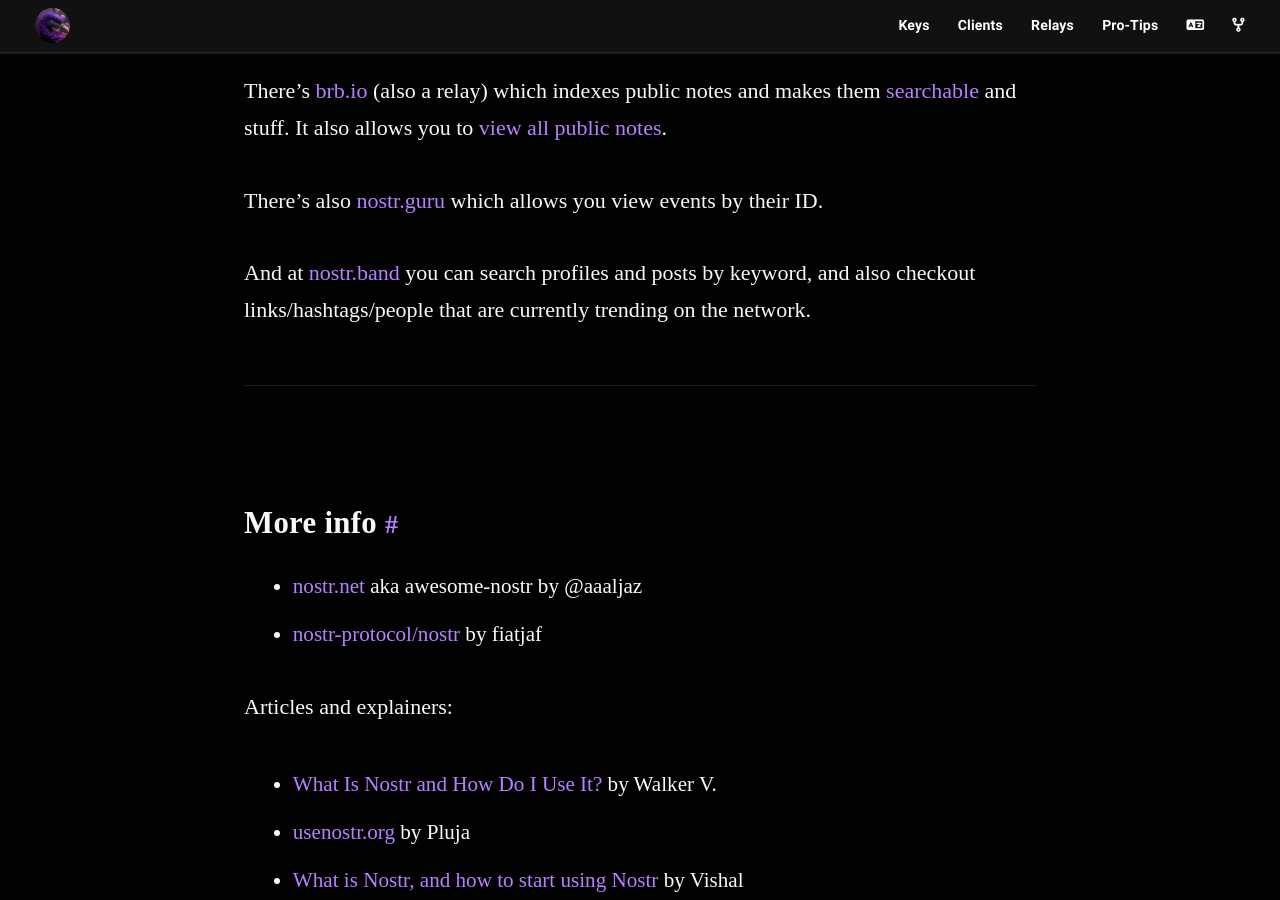
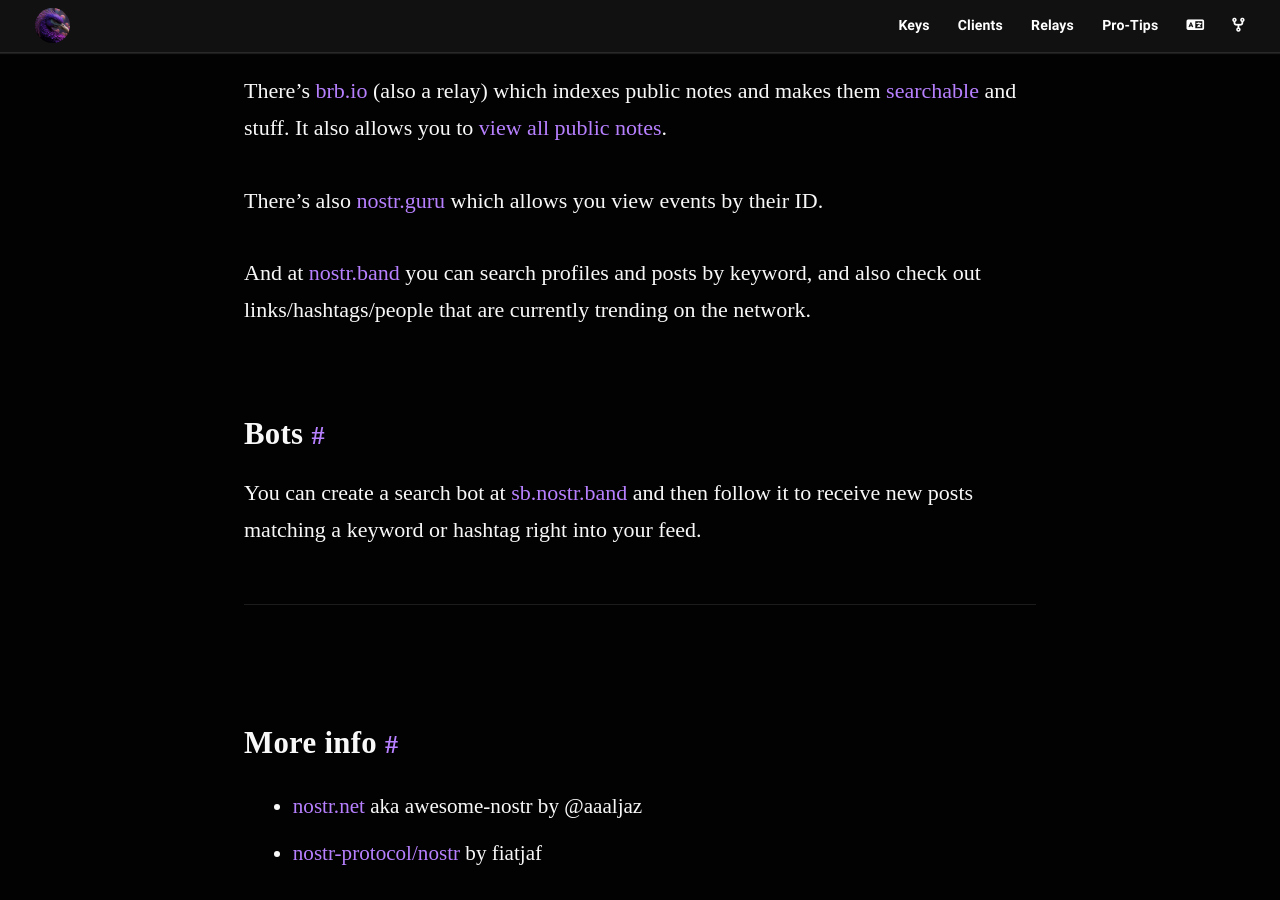
Before and after one commit to nostr-resources/nostr-resources.github.io, a Jekyll site: the page built from index.md, in a window 1280 px wide and 900 px high, scrolled down 6497 px. Built offline with Jekyll 4.4.1, drawn with Linux system fonts in a browser that asks for light colours; some web fonts are replaced.

Commit message:
Add sb.nostr.band - search bots (#8)

```diff
--- a/index.md
+++ b/index.md
@@ -176,7 +176,11 @@ It also allows you to [view all public notes](https://brb.io/n/search?kind=1).
 
 There's also [nostr.guru](https://www.nostr.guru/) which allows you view events by their ID.
 
-And at [nostr.band](https://nostr.band/) you can search profiles and posts by keyword, and also checkout links/hashtags/people that are currently trending on the network.
+And at [nostr.band](https://nostr.band/) you can search profiles and posts by keyword, and also check out links/hashtags/people that are currently trending on the network.
+
+### Bots
+
+You can create a search bot at [sb.nostr.band](https://sb.nostr.band) and then follow it to receive new posts matching a keyword or hashtag right into your feed.
 
 ---
 
```
